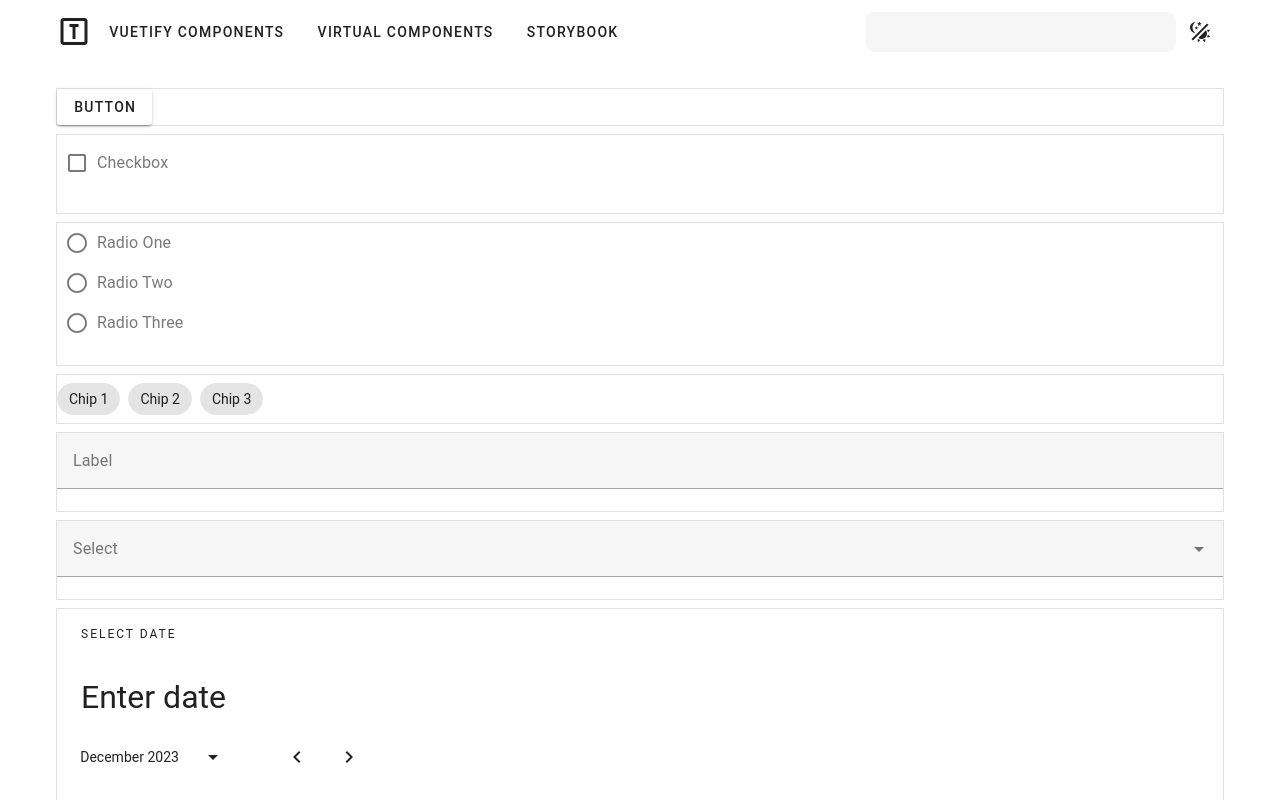
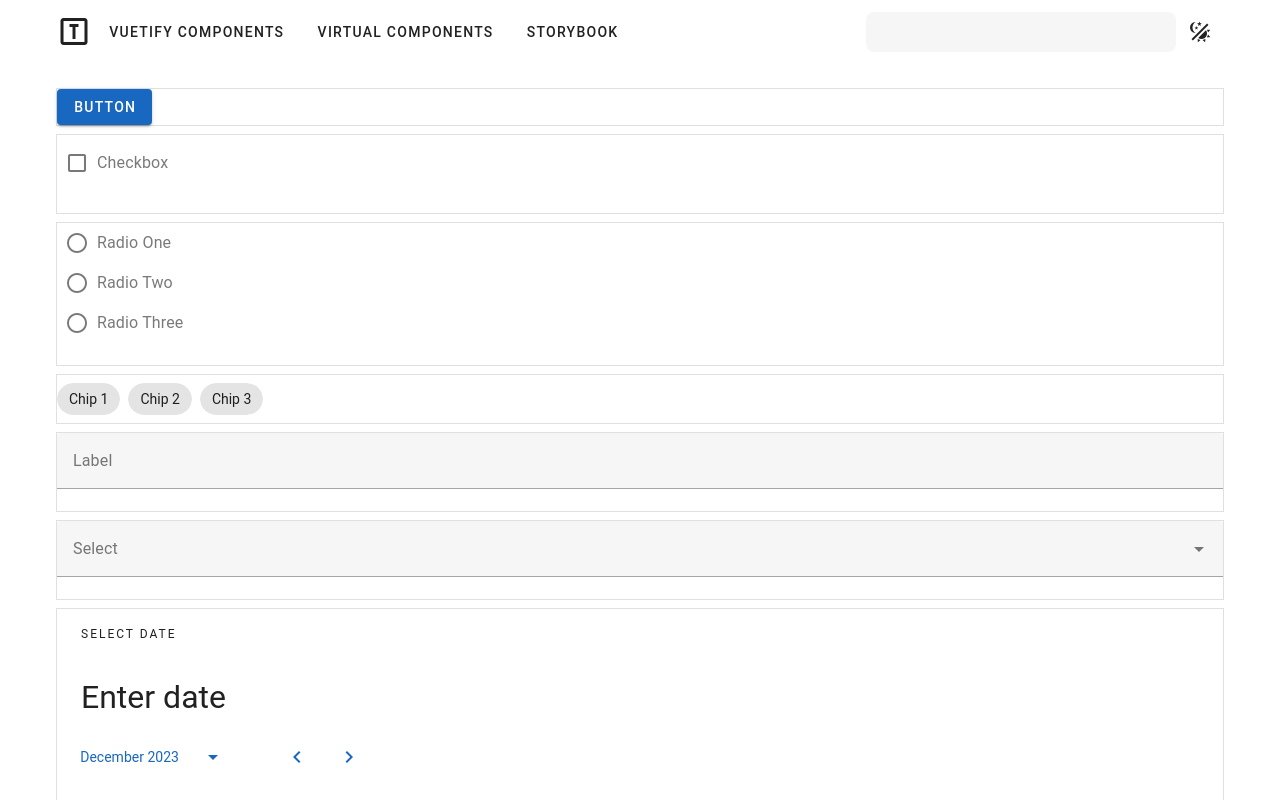
Before and after one commit to kaykanloo/template-nuxt-vuetify, a Nuxt app: page / in a window 1280 px wide. Shown: the top 800 px of the page. Built offline with nearby package versions, Linux system fonts and the light colour scheme.

Commit message:
Global configuration for vuetify components

```diff
--- a/plugins/vuetify.ts
+++ b/plugins/vuetify.ts
@@ -86,6 +86,19 @@ export default defineNuxtPlugin((app) => {
         terentiaDarkTheme,
       },
     },
+    defaults: {
+      global: {
+        ripple: false,
+      },
+      VBtn: {
+        color: 'primary',
+      },
+      VAppBar: {
+        VBtn: {
+          color: undefined,
+        }
+      },
+    },
   })
   app.vueApp.use(vuetify)
 })
```
